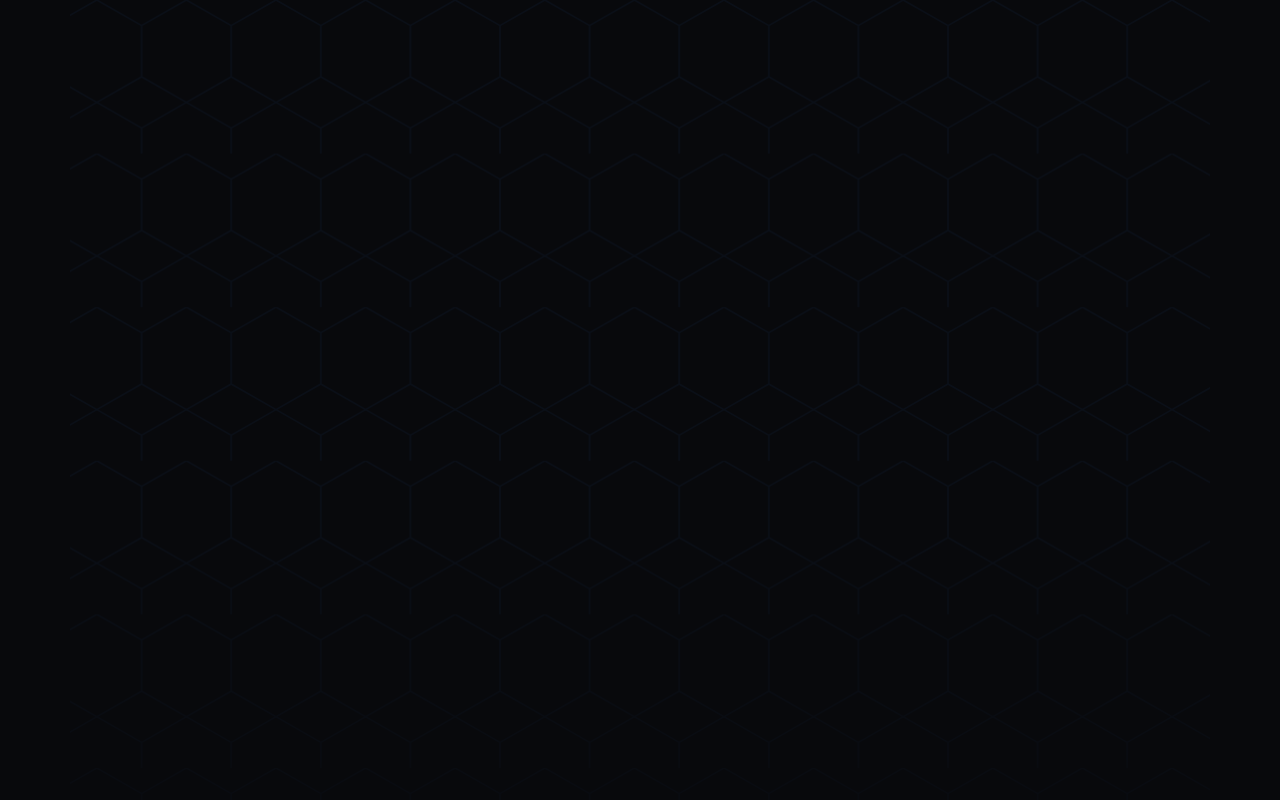
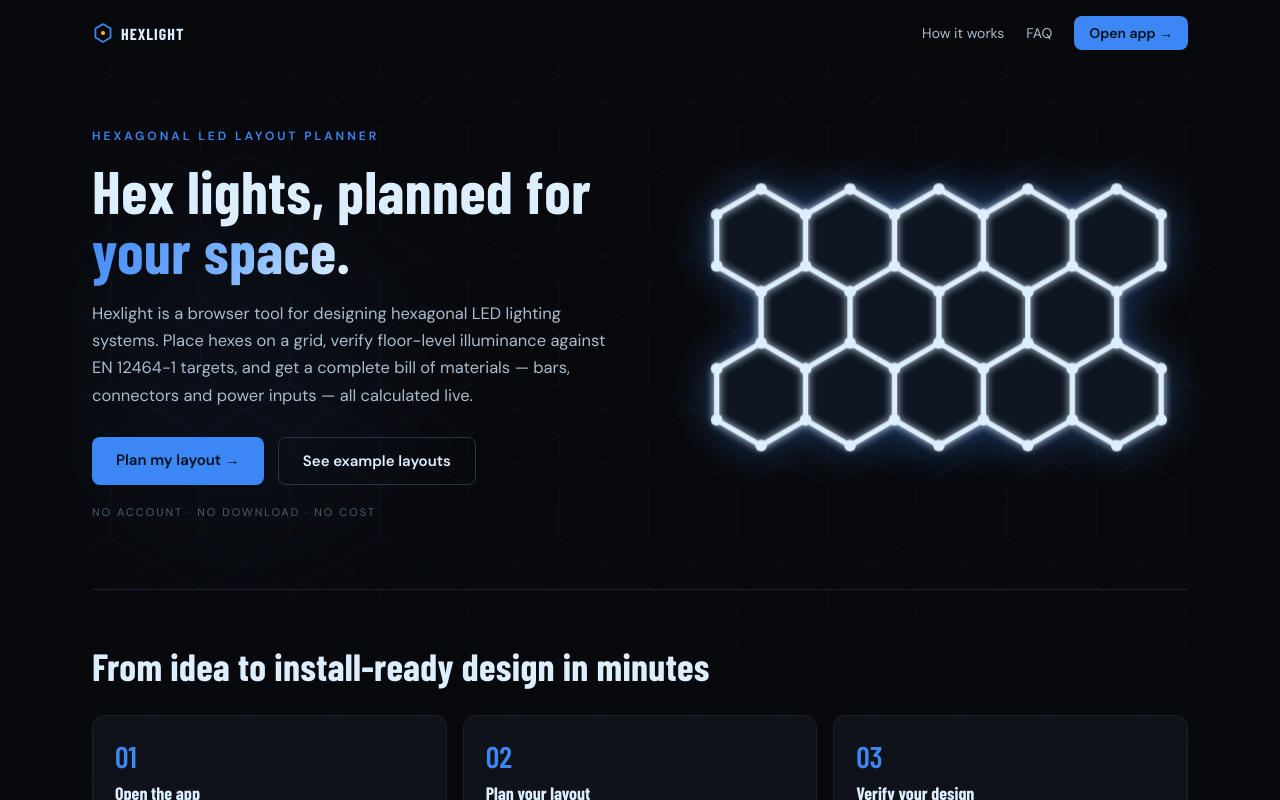
Before and after one commit to uAliAmer/hexlight, a React (Vite) app: page / in a window 1280 px wide. Shown: the top 800 px of the page. Built offline with nearby package versions, Linux system fonts and the light colour scheme; a web font is replaced by a local one.

Commit message:
Landing: interactive hover-highlight hex faces, card/hero glow, ambient orbs, glowing final CTA; fix backdrop SVG dropping into flow (gap under nav)

```diff
--- a/src/components/Landing.tsx
+++ b/src/components/Landing.tsx
@@ -301,7 +301,7 @@ function TemplatePreview({ docId, big }: { docId: string; big?: boolean }) {
         </filter>
       </defs>
       {faces.map((pts, i) => (
-        <polygon key={`f${i}`} points={pts} fill="#0e1622" stroke="none" />
+        <polygon key={`f${i}`} className="hx-face" points={pts} style={{ ["--d" as string]: `${(i % 7) * 0.04}s` }} />
       ))}
       <g filter={`url(#pg-${docId})`}>
         {[...g.edges.values()].map((e) => {
--- a/src/styles/global.css
+++ b/src/styles/global.css
@@ -196,6 +196,13 @@ button { font-family: inherit; cursor: pointer; }
 
 /* ---------- Landing ---------- */
 .landing { position: relative; max-width: 1140px; margin: 0 auto; padding: 0 22px 60px; overflow: clip; }
+/* ambient gradient orbs */
+.landing::before, .landing::after {
+  content: ""; position: absolute; border-radius: 50%; pointer-events: none; z-index: 0;
+  filter: blur(50px); opacity: 0.5;
+}
+.landing::before { top: 120px; left: -8%; width: 520px; height: 520px; background: radial-gradient(circle, #3d87f522, transparent 70%); }
+.landing::after { top: 1400px; right: -10%; width: 600px; height: 600px; background: radial-gradient(circle, #1a4fa01f, transparent 70%); }
 
 /* animated honeycomb backdrop */
 .hexfield {
@@ -207,7 +214,7 @@ button { font-family: inherit; cursor: pointer; }
   animation: hexdrift 40s linear infinite;
 }
 @keyframes hexdrift { from { background-position: 0 0; } to { background-position: 0 -160px; } }
-.landing > * { position: relative; z-index: 1; }
+.landing > *:not(.hexfield) { position: relative; z-index: 1; }
 
 .lnav { display: flex; align-items: center; justify-content: space-between; padding: 16px 0; position: sticky; top: 0; background: linear-gradient(var(--bg), #08090ccc); backdrop-filter: blur(8px); z-index: 20; }
 .lnav-right { display: flex; align-items: center; gap: 22px; font-size: 14px; }
@@ -259,8 +266,20 @@ button { font-family: inherit; cursor: pointer; }
 .tg-badge { position: absolute; top: 22px; left: 22px; z-index: 2; background: var(--accent); color: #00101e; font-size: 11px; font-weight: 700; letter-spacing: 1px; padding: 5px 10px; border-radius: 6px; }
 .tg-prev { height: 160px; background: radial-gradient(circle at 50% 45%, #0c1018, var(--bg)); border-radius: 10px; display: flex; align-items: center; justify-content: center; padding: 12px; overflow: hidden; }
 .tg-feat .tg-prev { height: 360px; }
-.tg-prev .tprev { height: 130px; }
+.tg-prev .tprev { height: 130px; transition: filter .25s ease; }
 .tg-feat .tg-prev .tprev { height: 330px; }
+.tg-card:hover .tprev { filter: drop-shadow(0 0 16px #3d87f599); }
+
+/* interactive hex faces */
+.hx-face {
+  fill: #0e1622; stroke: transparent; stroke-width: 2px;
+  vector-effect: non-scaling-stroke; cursor: pointer;
+  transition: fill .15s ease, stroke .15s ease;
+  animation: facein .5s ease both; animation-delay: var(--d, 0s);
+}
+.hx-face:hover { fill: #20447a; stroke: var(--accent); }
+@keyframes facein { from { opacity: 0; } to { opacity: 1; } }
+.hero-art:hover .tprev.big { filter: drop-shadow(0 0 34px #3d87f5aa); }
 .tg-meta { display: flex; flex-direction: column; gap: 4px; margin-top: 14px; }
 .tg-kicker { font-size: 11px; letter-spacing: 1.5px; color: var(--accent); font-weight: 600; }
 .tg-name { font-size: 16px; color: var(--text-hi); font-weight: 600; }
@@ -315,7 +334,7 @@ button { font-family: inherit; cursor: pointer; }
 .faq p { line-height: 1.65; color: var(--text); margin: 12px 0 0; max-width: 64em; }
 
 /* final cta */
-.final-cta { text-align: center; padding: 80px 0 60px; border-top: 1px solid var(--border); }
+.final-cta { position: relative; text-align: center; padding: 90px 24px 80px; margin-top: 30px; border: 1px solid var(--border); border-radius: 18px; background: radial-gradient(circle at 50% 0%, #3d87f51a, transparent 65%), var(--bg2); }
 .final-cta h2 { font-size: 44px; margin: 0 0 12px; }
 .final-cta p { color: var(--text); font-size: 16px; margin: 0 0 26px; }
 
```
